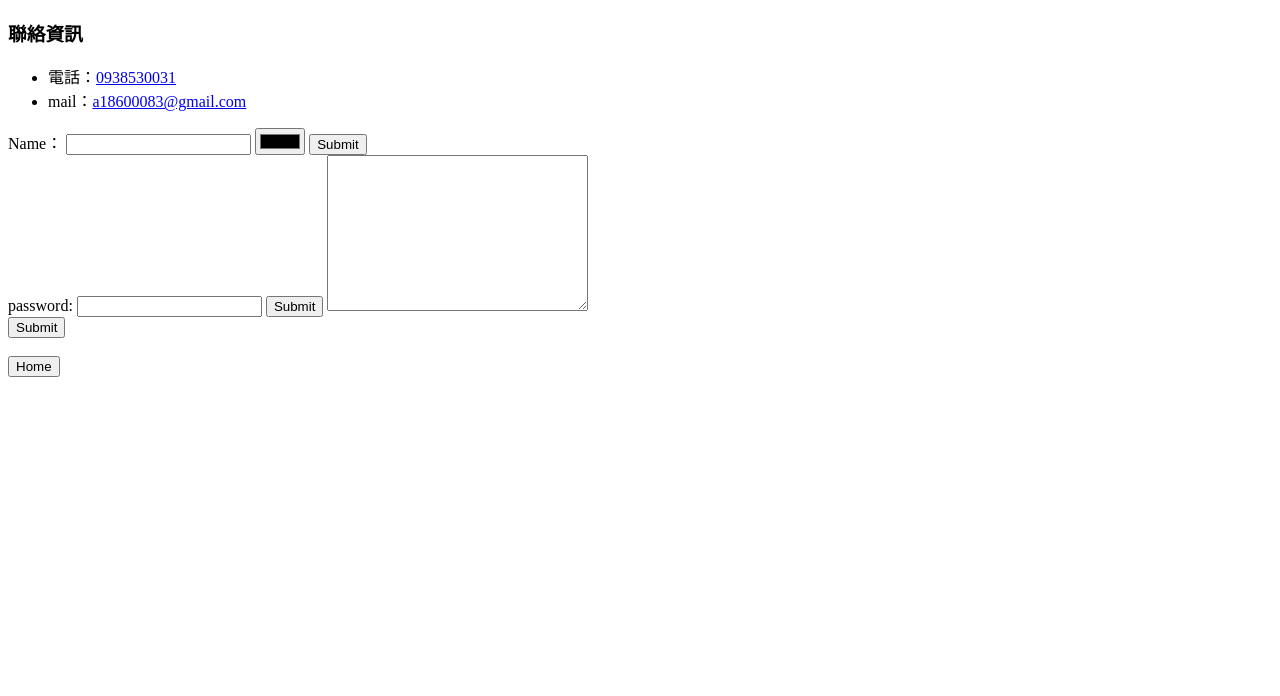
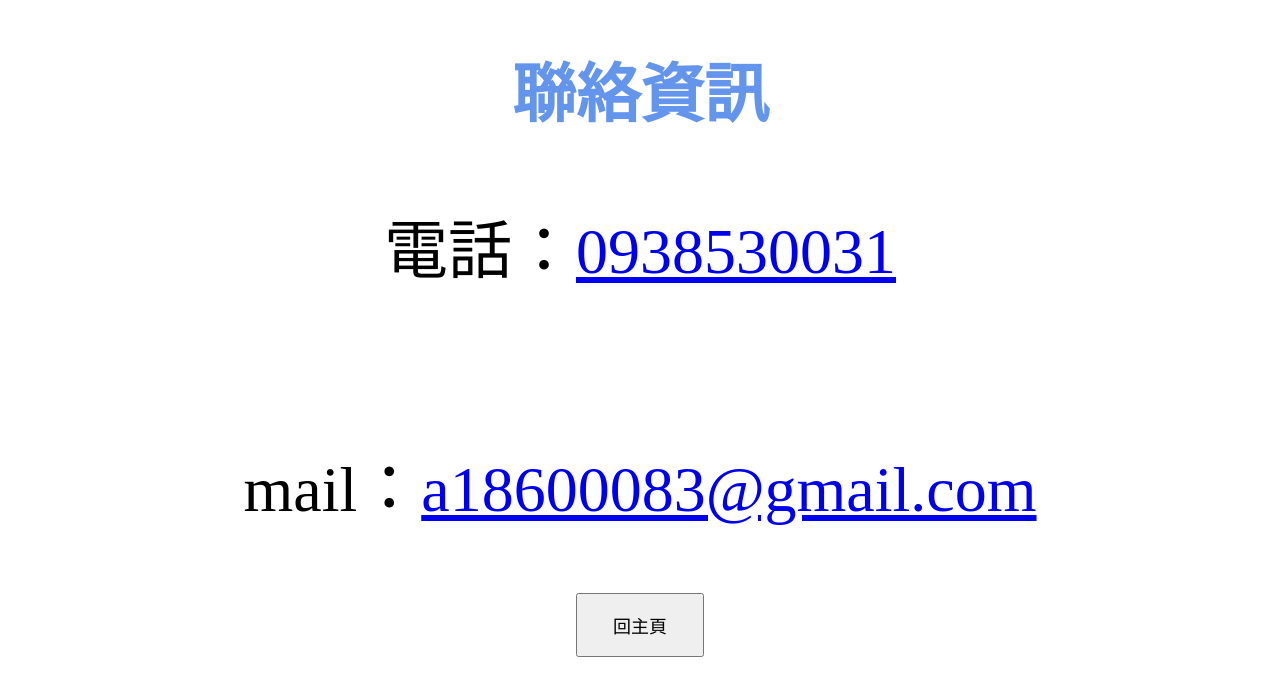
Before and after one commit to 110916040/2021cv, a plain HTML site: page contact.html in a window 1280 px wide. Drawn offline with Linux system fonts and the light colour scheme.

Commit message:
20211231

```diff
--- a/contact.html
+++ b/contact.html
@@ -3,27 +3,17 @@
 <head>
     <meta charset="UTF-8">
     <meta name="viewport" content="width=device-width, initial-scale=1.0">
-    <title>聯絡資訊</title>
+    <title>Contact Me</title>
+    <link rel="stylesheet" href="style.css">
 </head>
 <body>
-    <h3>聯絡資訊</h3>
-    <ul>
-        <li>電話：<a href="tel:0938530031">0938530031</a></li>
-        <li>mail：<a href="mailto:a18600083@gmail.com">a18600083@gmail.com</a></li>
-    </ul>
-    <form action="">
-        <label>Name：</label>
-        <input type="text">
-        <input type="color">
-        <input type="submit">
-        <br>
-        <label for="">password:</label>
-        <input type="password">
-        <input type="submit">
-        <textarea name="" id="" cols="30" rows="10"></textarea><br>
-        <input type="submit">
-    </form>
-    <br>
-    <button onclick="location.href='index.html'">Home</button>
+    <h1>聯絡資訊</h1>
+    <div style="margin-left: auto;margin-right: auto;">
+        <p style="font-size:5vw">電話：<a href="tel:0938530031">0938530031</a></p><br>
+        <p style="font-size:5vw">mail：<a href="mailto:a18600083@gmail.com">a18600083@gmail.com</a></p>
+    </div>
+    <div style="margin-left: auto;margin-right: auto;">
+    <button onclick="location.href='index.html'" style="height: 5vw;width: 10vw;font-size: large;">回主頁</button>
+    </div>
 </body>
 </html>
--- a/style.css
+++ b/style.css
@@ -1,6 +1,7 @@
 h1{
     color:cornflowerblue;
     text-align: center;
+    font-size: 5vw;
 }
 .table_center{
     margin-left: auto;
@@ -12,3 +13,10 @@ h1{
 .right{
     float: right;
 }
+p{
+    text-align: center;
+    font-size: 1.5vw;
+}
+div{
+    width: fit-content;
+}
```
Also changed, not shown: index.html (+8 -19 lines), image/me.jpg (added).
